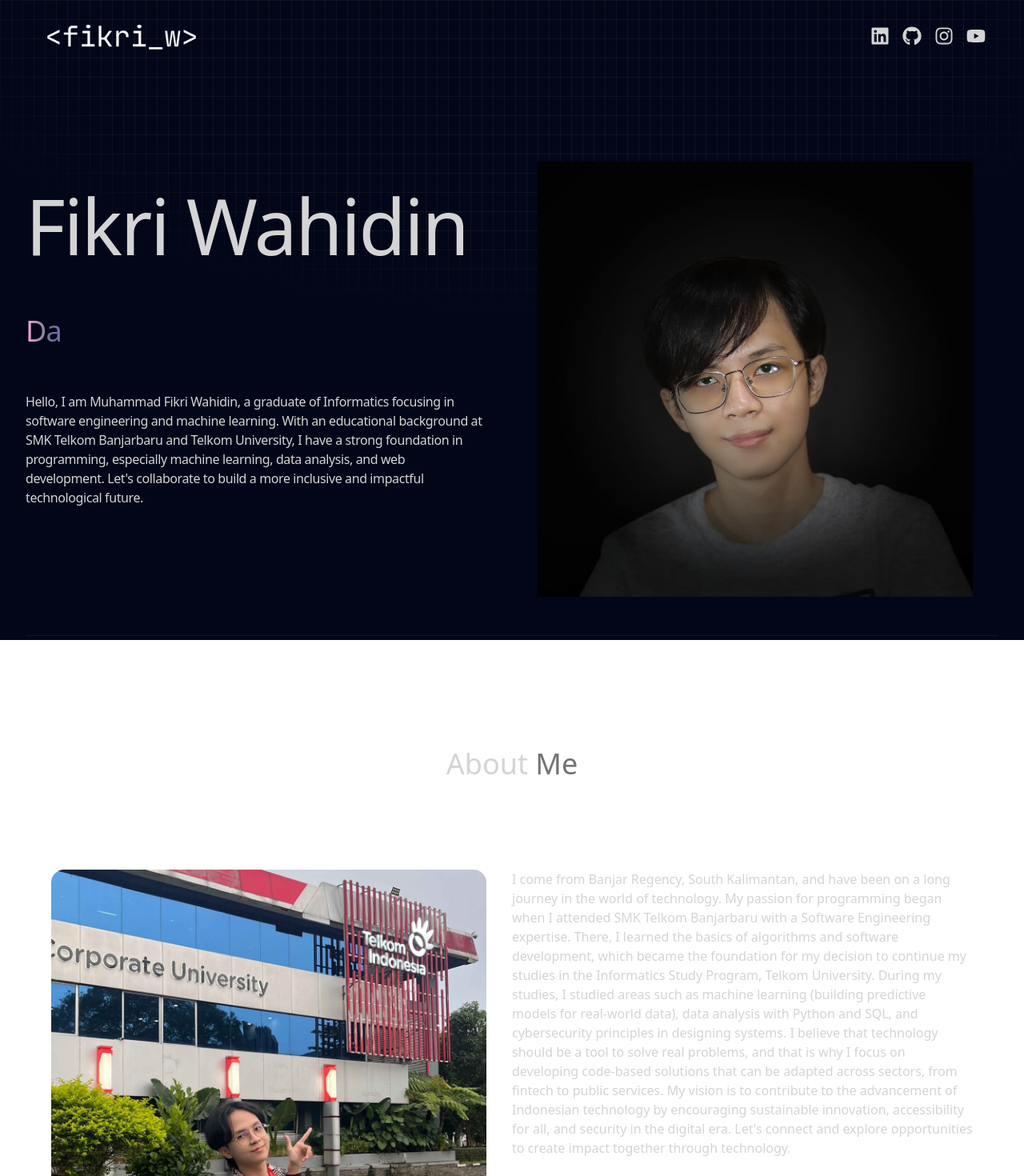
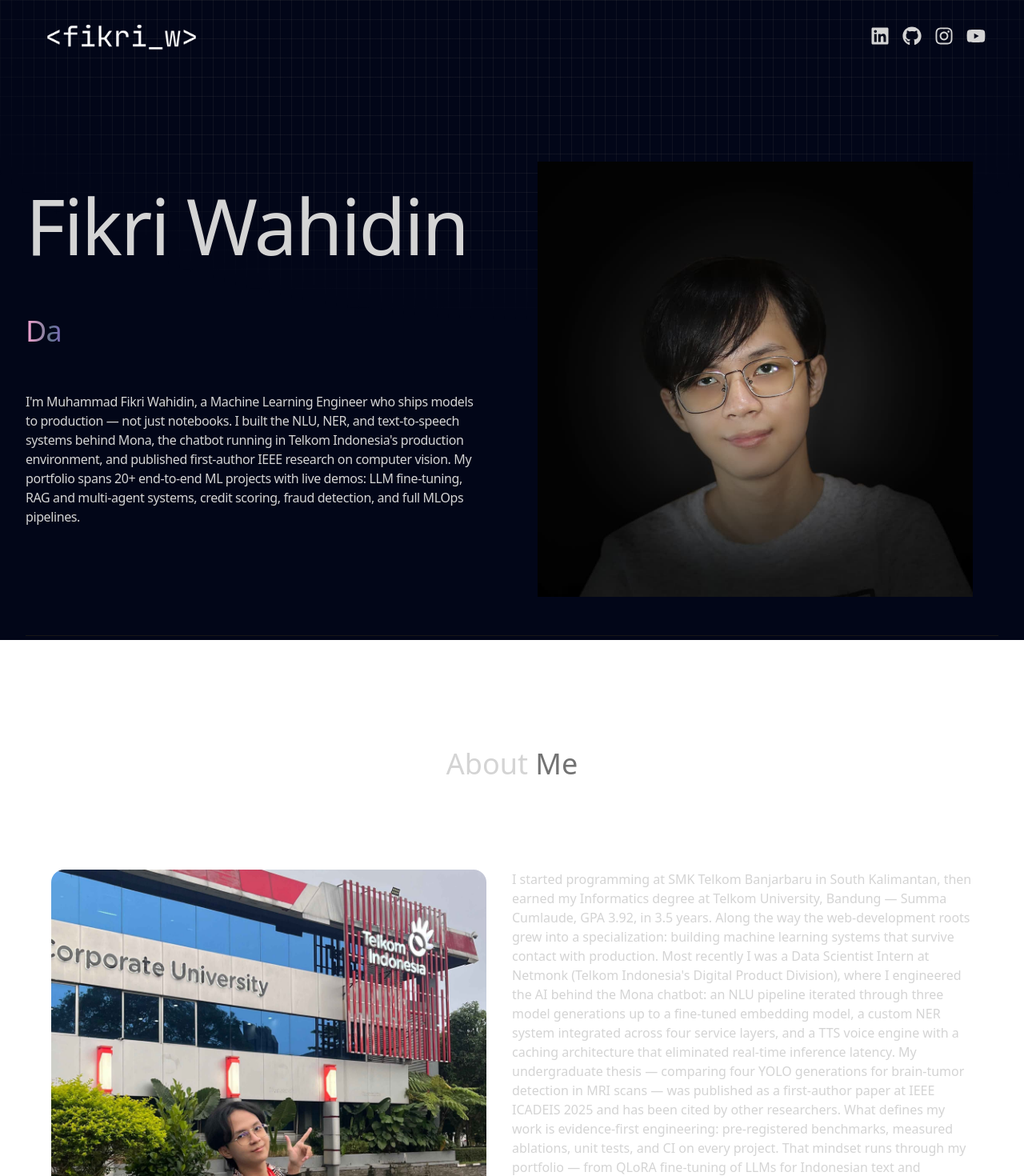
Before and after one commit to Fikri645/portfolio_web_2025, a React (Vite) app: page / in a window 1280 px wide. Shown: the top 1470 px of the page at 80% size. Built offline with nearby package versions, Linux system fonts and the light colour scheme.

Commit message:
2026-06-11: Rewrite hero and about text (production ML + IEEE publication framing); fix duplicate description key in SMK entry

```diff
--- a/src/constants/index.js
+++ b/src/constants/index.js
@@ -14,13 +14,13 @@ import projectDemandForecasting from "../assets/projects/demand_forecasting.jpg"
 import projectChurnPrediction from "../assets/projects/churn_prediction.jpg";
 import projectPhilosopherChat from "../assets/projects/philosopher_chat.jpg";
 
-export const HERO_CONTENT = `Hello, I am Muhammad Fikri Wahidin, a graduate of Informatics focusing in software engineering and machine learning. With an educational background at SMK Telkom Banjarbaru and Telkom University, I have a strong foundation in programming, especially machine learning, data analysis, and web development. Let's collaborate to build a more inclusive and impactful technological future.`;
+export const HERO_CONTENT = `I'm Muhammad Fikri Wahidin, a Machine Learning Engineer who ships models to production — not just notebooks. I built the NLU, NER, and text-to-speech systems behind Mona, the chatbot running in Telkom Indonesia's production environment, and published first-author IEEE research on computer vision. My portfolio spans 20+ end-to-end ML projects with live demos: LLM fine-tuning, RAG and multi-agent systems, credit scoring, fraud detection, and full MLOps pipelines.`;
 
-export const ABOUT_TEXT = `I come from Banjar Regency, South Kalimantan, and have been on a long journey in the world of technology. My passion for programming began when I attended SMK Telkom Banjarbaru with a Software Engineering expertise. There, I learned the basics of algorithms and software development, which became the foundation for my decision to continue my studies in the Informatics Study Program, Telkom University.
+export const ABOUT_TEXT = `I started programming at SMK Telkom Banjarbaru in South Kalimantan, then earned my Informatics degree at Telkom University, Bandung — Summa Cumlaude, GPA 3.92, in 3.5 years. Along the way the web-development roots grew into a specialization: building machine learning systems that survive contact with production.
 
-During my studies, I studied areas such as machine learning (building predictive models for real-world data), data analysis with Python and SQL, and cybersecurity principles in designing systems. I believe that technology should be a tool to solve real problems, and that is why I focus on developing code-based solutions that can be adapted across sectors, from fintech to public services.
+Most recently I was a Data Scientist Intern at Netmonk (Telkom Indonesia's Digital Product Division), where I engineered the AI behind the Mona chatbot: an NLU pipeline iterated through three model generations up to a fine-tuned embedding model, a custom NER system integrated across four service layers, and a TTS voice engine with a caching architecture that eliminated real-time inference latency. My undergraduate thesis — comparing four YOLO generations for brain-tumor detection in MRI scans — was published as a first-author paper at IEEE ICADEIS 2025 and has been cited by other researchers.
 
-My vision is to contribute to the advancement of Indonesian technology by encouraging sustainable innovation, accessibility for all, and security in the digital era. Let's connect and explore opportunities to create impact together through technology.`;
+What defines my work is evidence-first engineering: pre-registered benchmarks, measured ablations, unit tests, and CI on every project. That mindset runs through my portfolio — from QLoRA fine-tuning of LLMs for Indonesian text and LangGraph multi-agent research systems, to credit scoring with a full responsible-AI layer and real-time fraud detection. I'm especially interested in Indonesian NLP, where the language I grew up with meets the problems I want to solve. If you're working on something in that space, let's talk.`;
 
 export const EXPERIENCES = [
   {
@@ -67,7 +67,6 @@ export const EXPERIENCES = [
     year: "July 2018 - July 2021",
     role: "Software Engineering Student",
     company: "SMK Telkom Banjarbaru",
-    description: `I studied at SMK Telkom Banjarbaru with Software Engineering Skills Competence. I chose that major because I'm interested in programming and algorithms.`,
     description: `Specialized in Software Engineering at SMK Telkom Banjarbaru, focusing on programming fundamentals and algorithmic thinking. Developed strong technical foundations through hands-on projects in web development, database management, and application programming. Mastered multiple programming languages and frameworks, building practical skills in software design, development methodologies, and problem-solving techniques essential for professional software engineering. During my studies, I also actively participated in competitions. In October 2020, I won 2nd place in the Scientific Writing Contest by ByteComp. Later, in May 2021, I secured 1st place in the Scientific Writing Contest by KalPhyCo, where I presented a paper on the utilization of Kalimantan's natural resources potential with appropriate technology.`,
     technologies: ["Laravel", "MySQL", "HTML", "CSS", "JavaScript", "PHP", "C#", "Java", "Pascal"],
   },
```
